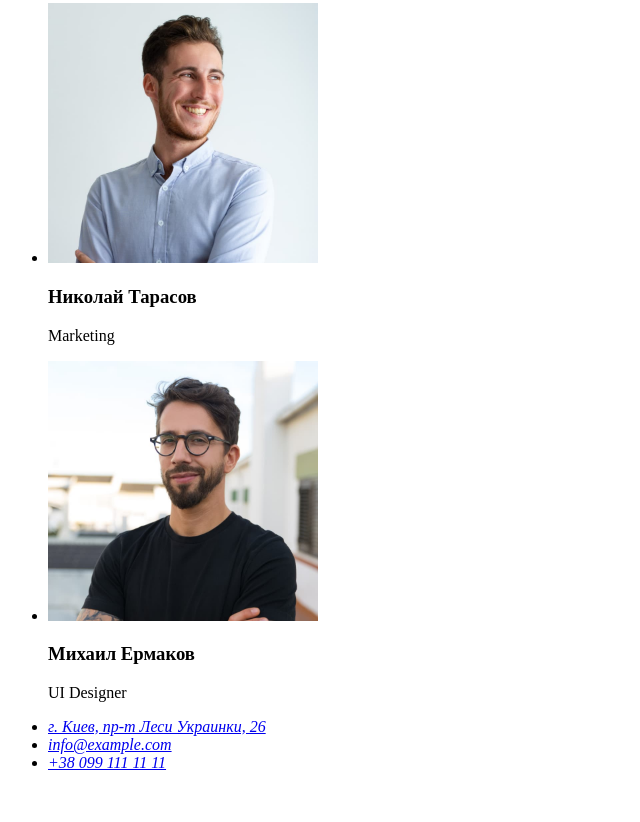
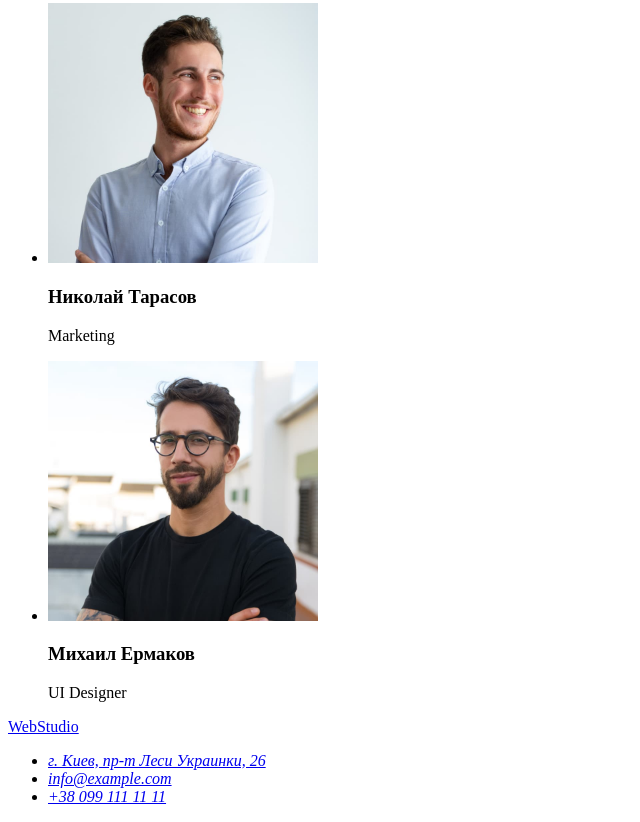
Before and after one commit to SHAZIE92/goit-markup-hw-01, a plain HTML site: page index.html in a window 1280 px wide. Shown: the part 2285-3107 px from the top of the page, without its empty margins (0-640 px from the left). Before the commit the page ends 3073 px from the top, so only its background shows below. Drawn offline with Linux system fonts and the light colour scheme; files whose address does not match are found by name.

Commit message:
Update index.html

```diff
--- a/index.html
+++ b/index.html
@@ -122,6 +122,7 @@
 </section>
     </main>
     <footer>
+        <a href="#" lang="en">WebStudio</a>
         <address>
             <ul>
                 <li>
```
